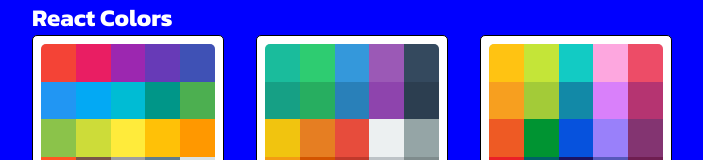
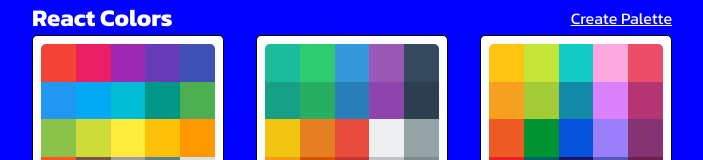
Before and after one commit to David-mwendwa/color-picker, a React (Create React App) app: page / in a window 1280 px wide. Shown: the top 160 px of the page, without its empty margins (288-991 px from the left). Built offline with nearby package versions, Linux system fonts and the light colour scheme.

Commit message:
feat: add NewPaletteForm and  a link to it

```diff
--- a/src/App.js
+++ b/src/App.js
@@ -5,6 +5,7 @@ import PaletteList from './PaletteList';
 import SingleColorPalette from './SingleColorPalette';
 import Palette from './Palette';
 import seedColors from './seedColors';
+import NewPaletteForm from './NewPaletteForm';
 import { generatePalette } from './ColorHelpers';
 
 import './App.css';
@@ -15,6 +16,11 @@ class App extends Component {
   render() {
     return (
       <Switch>
+        <Route
+          exact
+          path='/palette/new'
+          render={() => <NewPaletteForm />}
+        />
         <Route
           exact
           path='/'
--- /dev/null
+++ b/src/NewPaletteForm.js
@@ -0,0 +1,13 @@
+import React, { Component } from 'react'
+
+class NewPaletteForm extends Component {
+  render() {
+    return (
+      <div>
+        THE NEW PALETTE FORM
+      </div>
+    )
+  }
+}
+
+export default NewPaletteForm
--- a/src/PaletteList.js
+++ b/src/PaletteList.js
@@ -1,5 +1,6 @@
 import React, { Component } from 'react';
 import MiniPalette from './MiniPalette';
+import { Link } from 'react-router-dom';
 import { withStyles } from '@material-ui/styles';
 
 import styles from './styles/PaletteListStyles';
@@ -16,6 +17,7 @@ class PaletteList extends Component {
         <div className={classes.container}>
           <nav className={classes.nav}>
             <h1>React Colors</h1>
+            <Link to="/palette/new">Create Palette</Link>
           </nav>
           <div className={classes.palettes}>
             {palettes.map((palette) => (
--- a/src/styles/PaletteListStyles.js
+++ b/src/styles/PaletteListStyles.js
@@ -17,7 +17,11 @@ const styles = {
     display: 'flex',
     width: '100%',
     justifyContent: 'space-between',
+    alignItems: "center",
     color: 'white',
+    "& a": {
+      color: "white"
+    }
   },
   palettes: {
     boxSizing: 'box-sizing',
```
